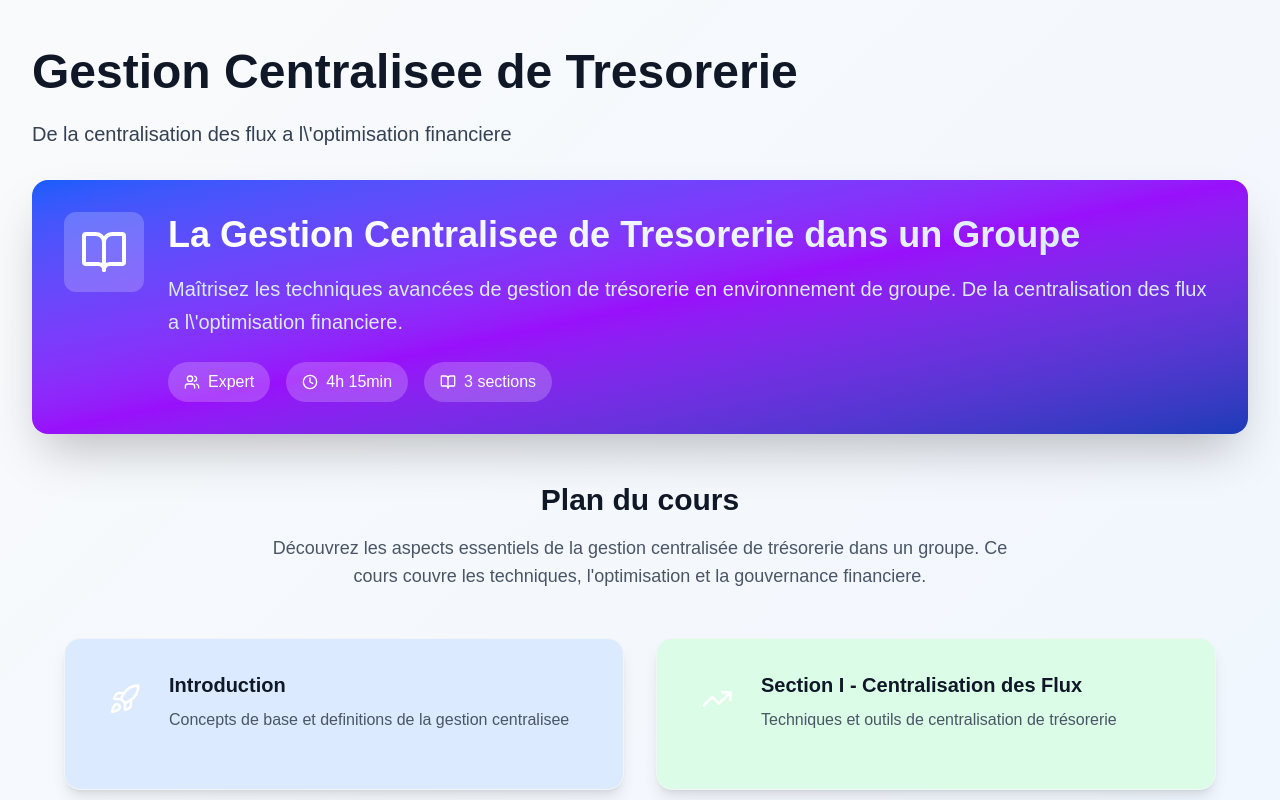
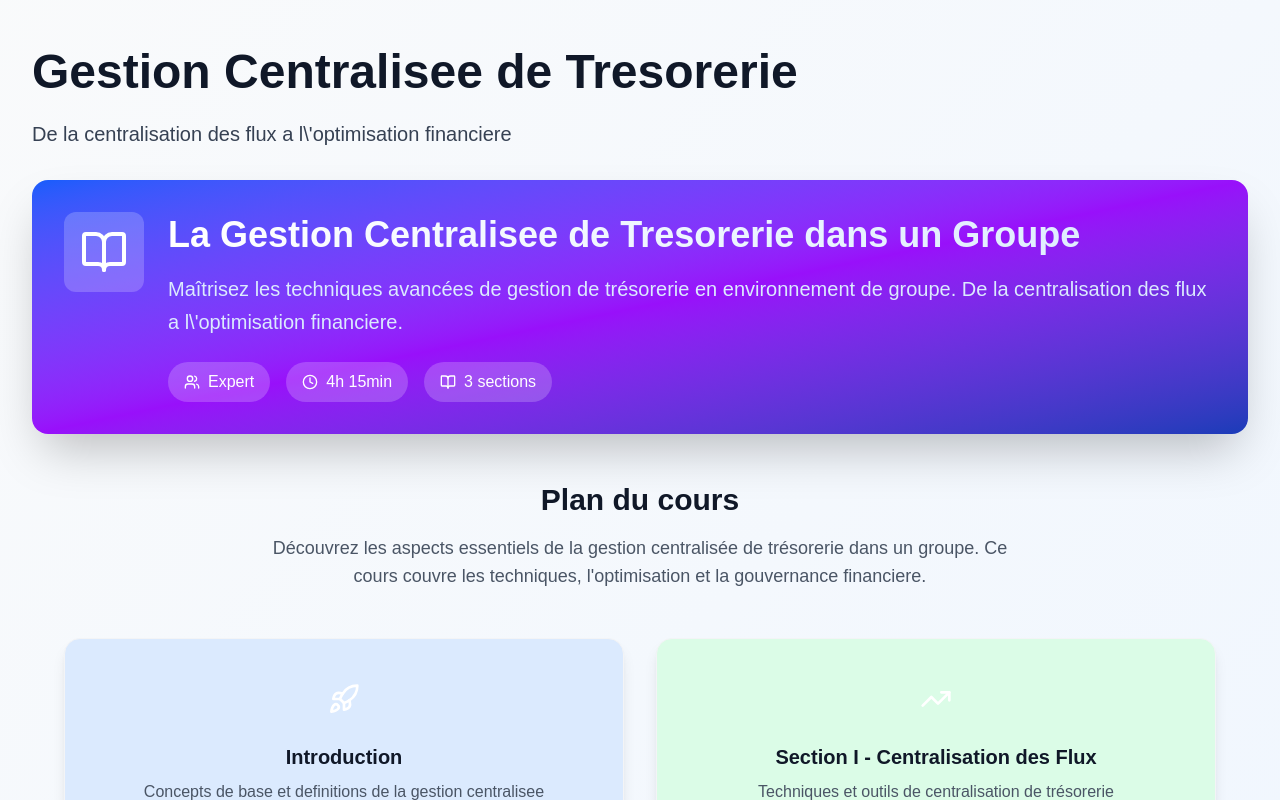
Before and after one commit to KrMagic/finance-chapitre1, a Next.js app: page / in a window 1280 px wide. Shown: the top 800 px of the page. Built offline with nearby package versions, Linux system fonts and the light colour scheme.

Commit message:
Center align Quiz and all section titles and icons

```diff
--- a/src/components/home/CoursePlan.tsx
+++ b/src/components/home/CoursePlan.tsx
@@ -77,11 +77,11 @@ export default function CoursePlan() {
           >
             <Link href={section.href}>
               <div className={`${section.bgColor} p-4 sm:p-6 lg:p-8 rounded-2xl shadow-lg hover:shadow-xl transition-all duration-300 border border-gray-100 h-full`}>
-                <div className="flex flex-col sm:flex-row items-start gap-3 sm:gap-4 mb-4 sm:mb-6">
-                  <div className={`${section.color} p-2 sm:p-3 rounded-full flex-shrink-0 mx-auto sm:mx-0`}>
+                <div className="flex flex-col items-center gap-3 sm:gap-4 mb-4 sm:mb-6">
+                  <div className={`${section.color} p-2 sm:p-3 rounded-full flex-shrink-0 mx-auto`}>
                     <section.icon className="h-6 w-6 sm:h-7 sm:w-7 lg:h-8 lg:w-8 text-white" />
                   </div>
-                  <div className="flex-1 text-center sm:text-left">
+                  <div className="flex-1 text-center">
                     <h3 className="text-lg sm:text-xl font-bold text-gray-900 mb-2 group-hover:text-gray-700 transition-colors">
                       {section.title}
                     </h3>
```
